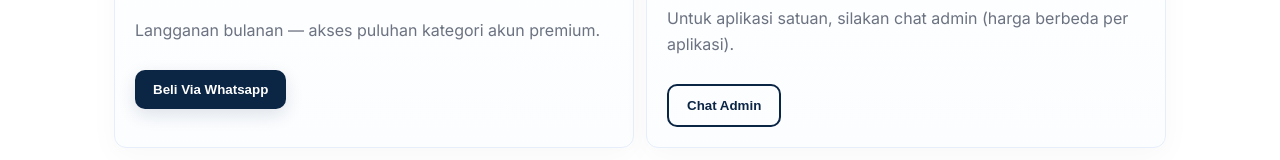
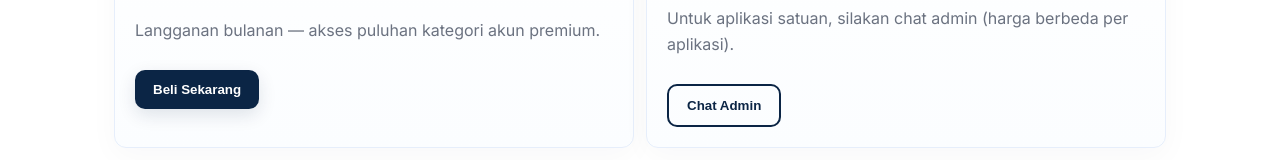
Before and after one commit to digitopiadigtal/digistoreapp, a plain HTML site: page index.html in a window 1280 px wide. Shown: the part 1262-1422 px from the top of the page. Drawn offline with Linux system fonts and the light colour scheme.

Commit message:
Update index.html

```diff
--- a/index.html
+++ b/index.html
@@ -145,7 +145,7 @@
             <h3>DigiStore Extension</h3>
             <p style="font-weight:800;font-size:20px">Rp 69.000 / bulan</p>
             <p style="color:var(--muted)">Langganan bulanan — akses puluhan kategori akun premium.</p>
-            <button class="btn btn-primary" style="margin-top:10px" onclick="window.open('https://wa.me/6282258282328?text=TOOLSAIO')">Beli Via Whatsapp</button>
+           <button class="btn btn-primary" style="margin-top:10px" onclick="window.location.href='payment.html'">Beli Sekarang</button>
           </div>
           <div class="price">
             <h3>Aplikasi Satuan</h3>
```
